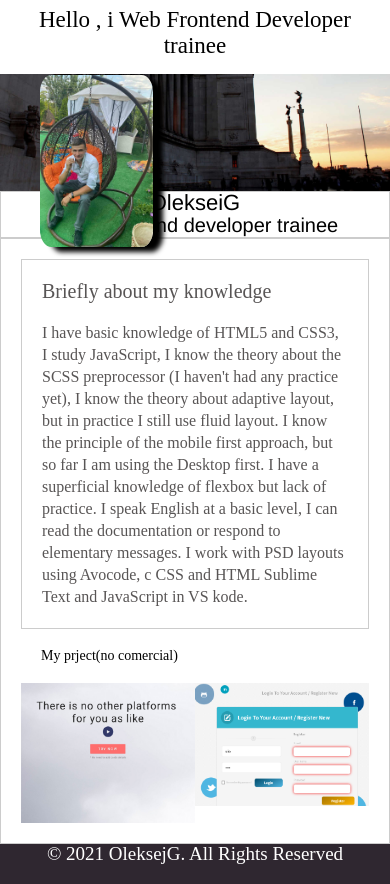
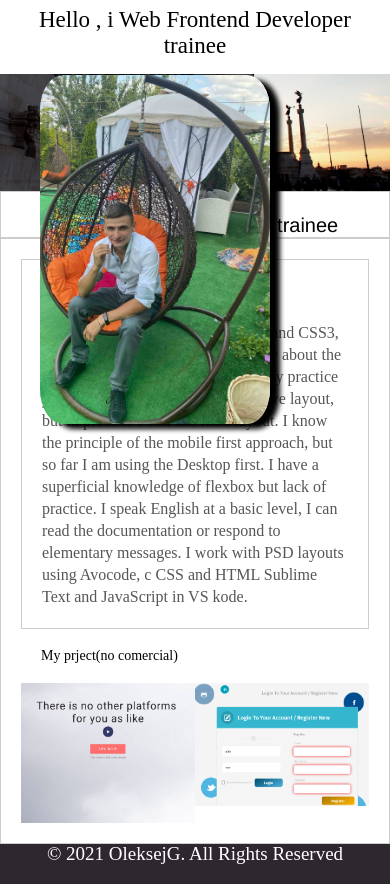
Before and after one commit to OleksejG/OleksejG.github.io, a plain HTML site: page index.html in a window 390 px wide. In both pictures the pointer is over the picture 49 px from the left and 224 px from the top of the page. Shown: the part 93-977 px from the top of the page. Drawn offline with nearby package versions, Linux system fonts and the light colour scheme.

Commit message:
Update style.css

```diff
--- a/CSS/style.css
+++ b/CSS/style.css
@@ -266,6 +266,12 @@ border: 1px solid #cccccc ;
 	.heder__menu li{
 		padding: 20px;
 	}
+	.avatar:hover{
+	width: 59%;
+	margin:-30% 0 0 10%;
+
+
+}
 	.Body{
 		display: block;
 	}
```
